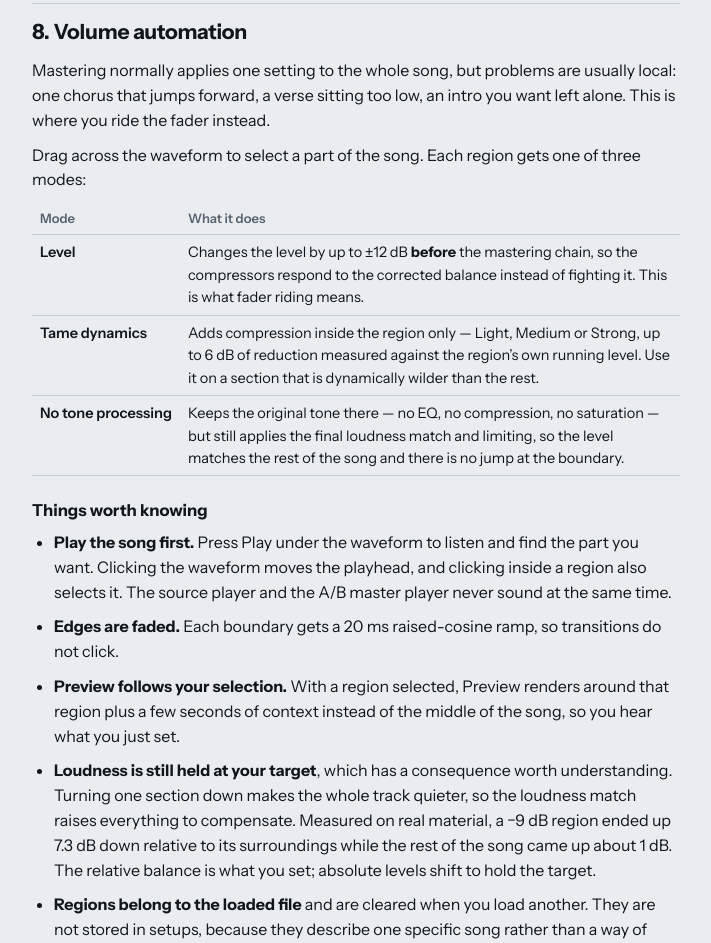
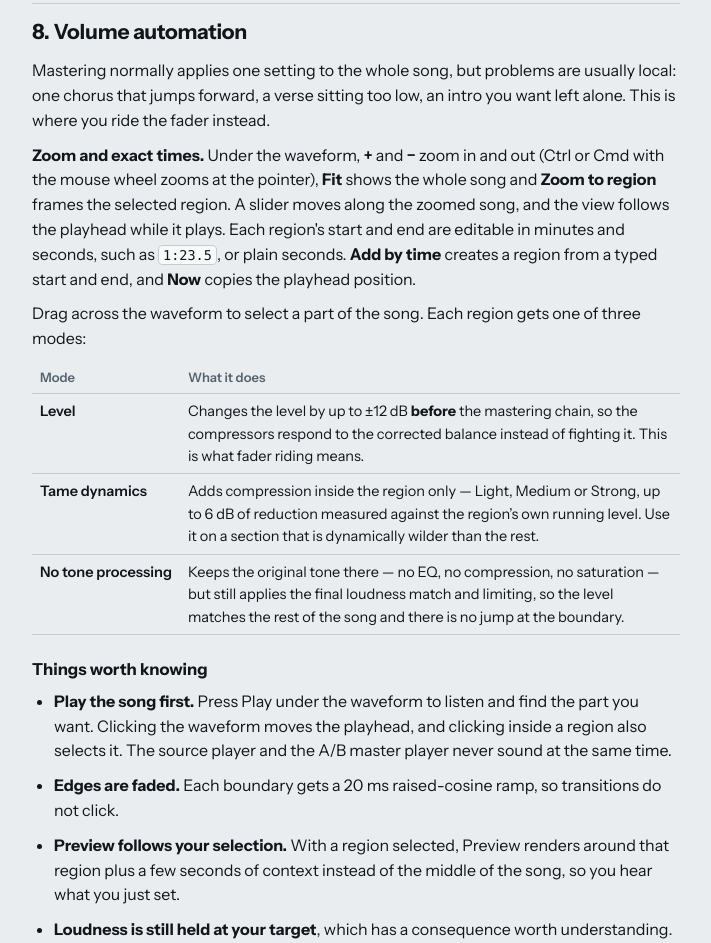
Before and after one commit to gp-songtools/gp-master, a plain HTML site: page help.html in a window 1280 px wide. Shown: the part 5749-6692 px from the top of the page, without its empty margins (284-995 px from the left). Drawn offline with Linux system fonts and the light colour scheme.

Commit message:
v39: help page section for zoom and typed times
Co-Authored-By: Claude Sonnet 5.5 <noreply@anthropic.com>
Claude-Session: https://claude.ai/code/session_01BKC4RzDFTKfTXtTgv6Lfjt

```diff
--- a/help.html
+++ b/help.html
@@ -189,6 +189,7 @@ td:first-child{white-space:nowrap;font-weight:600}
 
 <h2 id="regions">8. Volume automation</h2>
 <p>Mastering normally applies one setting to the whole song, but problems are usually local: one chorus that jumps forward, a verse sitting too low, an intro you want left alone. This is where you ride the fader instead.</p>
+<p><b>Zoom and exact times.</b> Under the waveform, <b>+</b> and <b>&minus;</b> zoom in and out (Ctrl or Cmd with the mouse wheel zooms at the pointer), <b>Fit</b> shows the whole song and <b>Zoom to region</b> frames the selected region. A slider moves along the zoomed song, and the view follows the playhead while it plays. Each region's start and end are editable in minutes and seconds, such as <code>1:23.5</code>, or plain seconds. <b>Add by time</b> creates a region from a typed start and end, and <b>Now</b> copies the playhead position.</p>
 <p>Drag across the waveform to select a part of the song. Each region gets one of three modes:</p>
 <table>
 <tr><th>Mode</th><th>What it does</th></tr>
```
